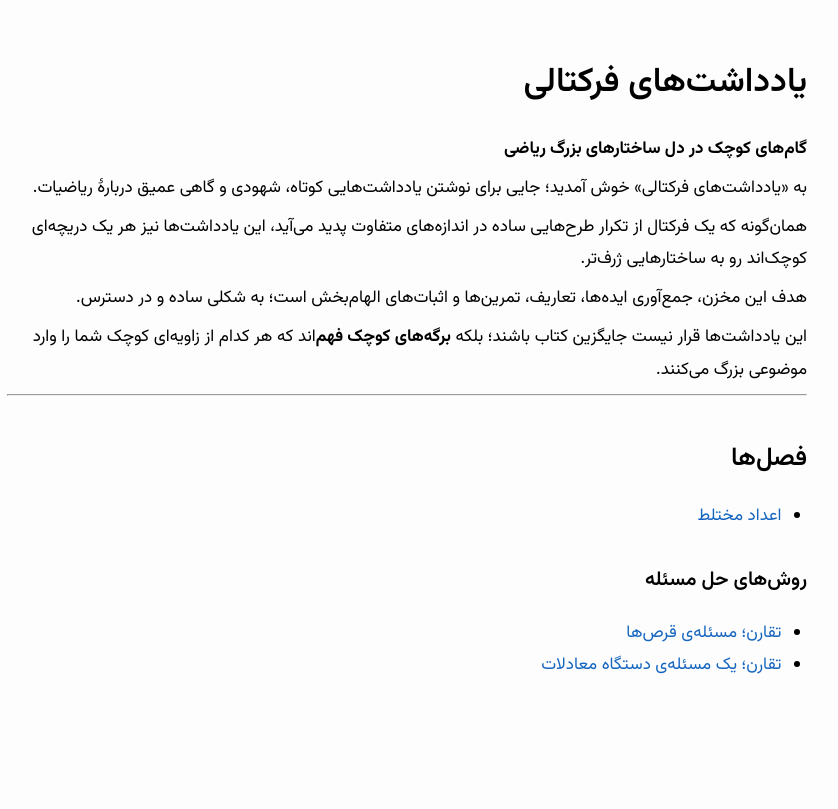
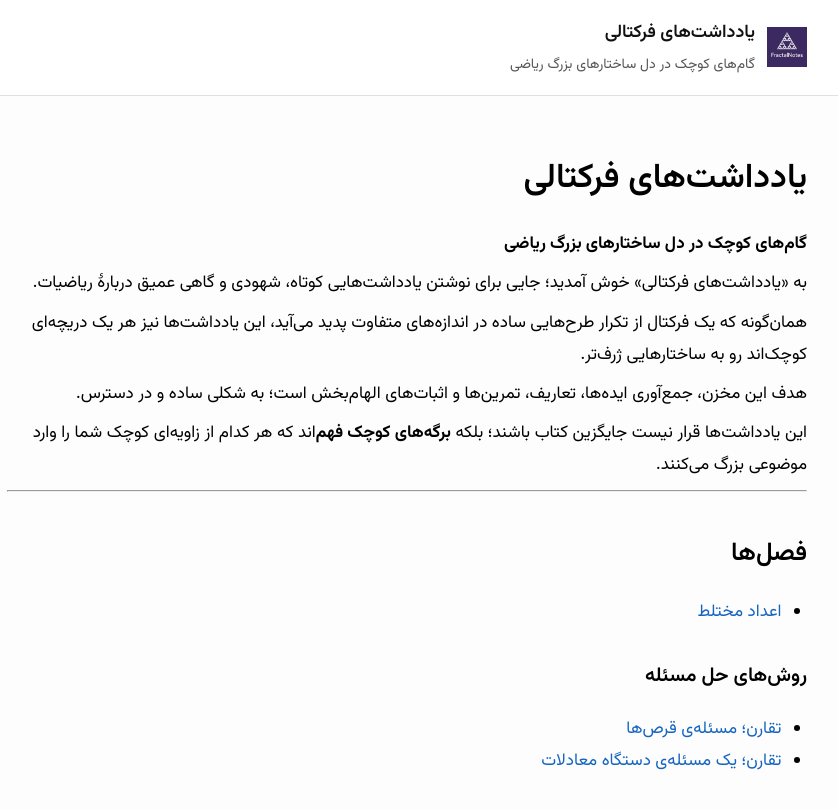
Before and after one commit to pooyarezaie/Fractal-Notes, a Jekyll site: the page built from index.md, in a window 1280 px wide. Shown: the top 809 px of the page, without its empty margins (426-1264 px from the left). Built offline with Jekyll 4.4.1, drawn with Linux system fonts in a browser that asks for light colours.

Commit message:
Add website logo

```diff
--- a/_layouts/default.html
+++ b/_layouts/default.html
@@ -6,6 +6,7 @@
     <meta name="viewport" content="width=device-width, initial-scale=1.0">
 
     <link rel="stylesheet" href="{{ "/assets/css/style.css" | relative_url }}">
+    <link rel="icon" type="image/png" href="{{ "/assets/img/logo.png" | relative_url }}">
 
     <!-- تنظیمات MathJax -->
     <script>
@@ -22,6 +23,18 @@
   </head>
 
   <body>
+    <header class="site-header">
+      <div class="site-header-inner">
+        <a href="{{ "/" | relative_url }}" class="site-logo-link" aria-label="یادداشت‌های فرکتالی - صفحهٔ اصلی">
+          <img src="{{ "/assets/img/logo.png" | relative_url }}" alt="یادداشت‌های فرکتالی" class="site-logo">
+        </a>
+        <div class="site-title-group">
+          <a href="{{ "/" | relative_url }}" class="site-title">یادداشت‌های فرکتالی</a>
+          <div class="site-subtitle">گام‌های کوچک در دل ساختارهای بزرگ ریاضی</div>
+        </div>
+      </div>
+    </header>
+
     <main class="container">
       {{ content }}
     </main>
--- a/assets/css/style.css
+++ b/assets/css/style.css
@@ -11,9 +11,51 @@ body {
     background: #fdfdfd;
 }
 
+/* Header / logo */
+.site-header {
+    background: #ffffff;
+    border-bottom: 1px solid #e0e0e0;
+}
+
+.site-header-inner {
+    max-width: 800px;
+    margin: 0 auto;
+    padding: 16px;
+    display: flex;
+    align-items: center;
+    gap: 12px;
+}
+
+.site-logo-link {
+    display: inline-flex;
+}
+
+.site-logo {
+    width: 40px;
+    height: 40px;
+    object-fit: contain;
+}
+
+.site-title-group {
+    display: flex;
+    flex-direction: column;
+    gap: 2px;
+}
+
+.site-title {
+    font-weight: 600;
+    font-size: 18px;
+    color: #111111;
+}
+
+.site-subtitle {
+    font-size: 14px;
+    color: #555555;
+}
+
 main.container {
     max-width: 800px;
-    margin: 40px auto;
+    margin: 24px auto 40px auto;
     padding: 0 16px 40px 16px;
 }
 
```
Also changed, not shown: assets/img/logo.png (added).
